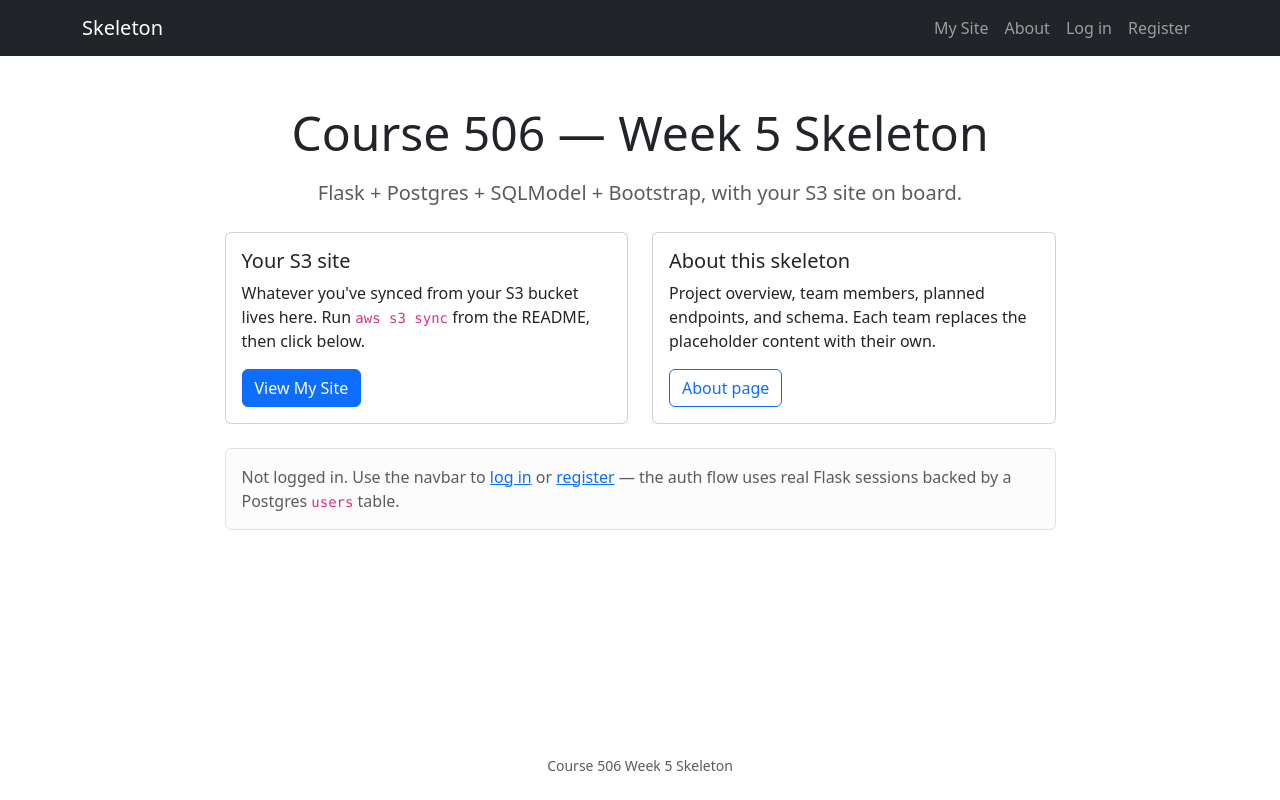
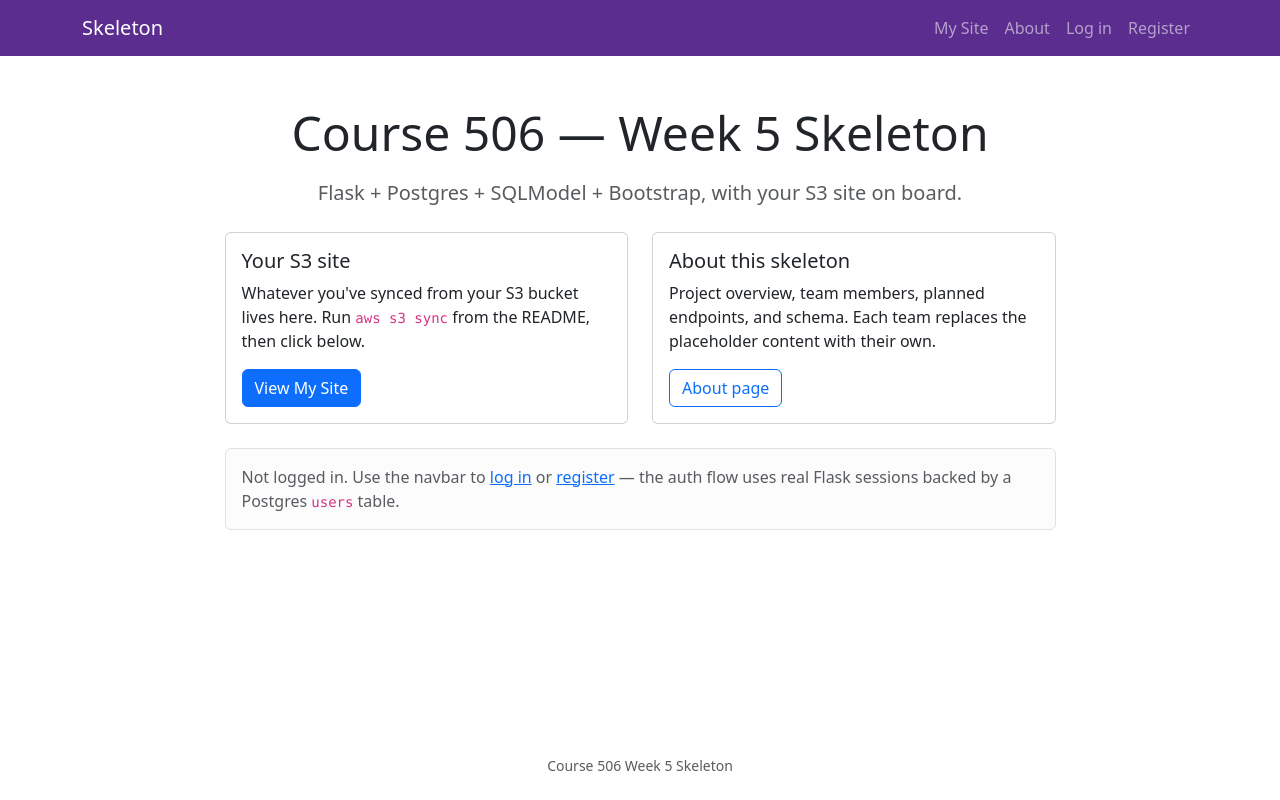
Before and after one commit to ryanpbelmonte/Week_5_506, a Flask app: page / in a window 1280 px wide. Run offline with Flask 3, Linux system fonts and the light colour scheme.

Commit message:
Enable JS sliver and add purple Bootstrap app-shell theme

```diff
--- /dev/null
+++ b/static/app.css
@@ -0,0 +1,7 @@
+:root {
+  --bs-primary: #5b2d8e;
+}
+
+.navbar.app-shell {
+  background-color: #5b2d8e !important;
+}
--- a/static/js/forms.js
+++ b/static/js/forms.js
@@ -14,7 +14,7 @@
 // Uncomment the code below to enable the fix. Try it both ways — with the
 // fix and without — to feel the difference.
 
-/*
+
 document.querySelectorAll("form[data-disable-on-submit]").forEach(form => {
     form.addEventListener("submit", () => {
         const button = form.querySelector("button[type='submit']");
@@ -24,4 +24,3 @@ document.querySelectorAll("form[data-disable-on-submit]").forEach(form => {
         }
     });
 });
-*/
--- a/templates/base.html
+++ b/templates/base.html
@@ -6,9 +6,10 @@
     <title>{{ title or "Course 506 — Week 5 Skeleton" }}</title>
     <link href="https://cdn.jsdelivr.net/npm/bootstrap@5.3.2/dist/css/bootstrap.min.css" rel="stylesheet">
     <link rel="stylesheet" href="{{ url_for('static', filename='css/styles.css') }}">
+    <link rel="stylesheet" href="{{ url_for('static', filename='app.css') }}">
 </head>
 <body>
-    <nav class="navbar navbar-expand-lg navbar-dark bg-dark">
+    <nav class="navbar navbar-expand-lg navbar-dark app-shell">
         <div class="container">
             <a class="navbar-brand" href="{{ url_for('home') }}">Skeleton</a>
             <ul class="navbar-nav ms-auto">
```
